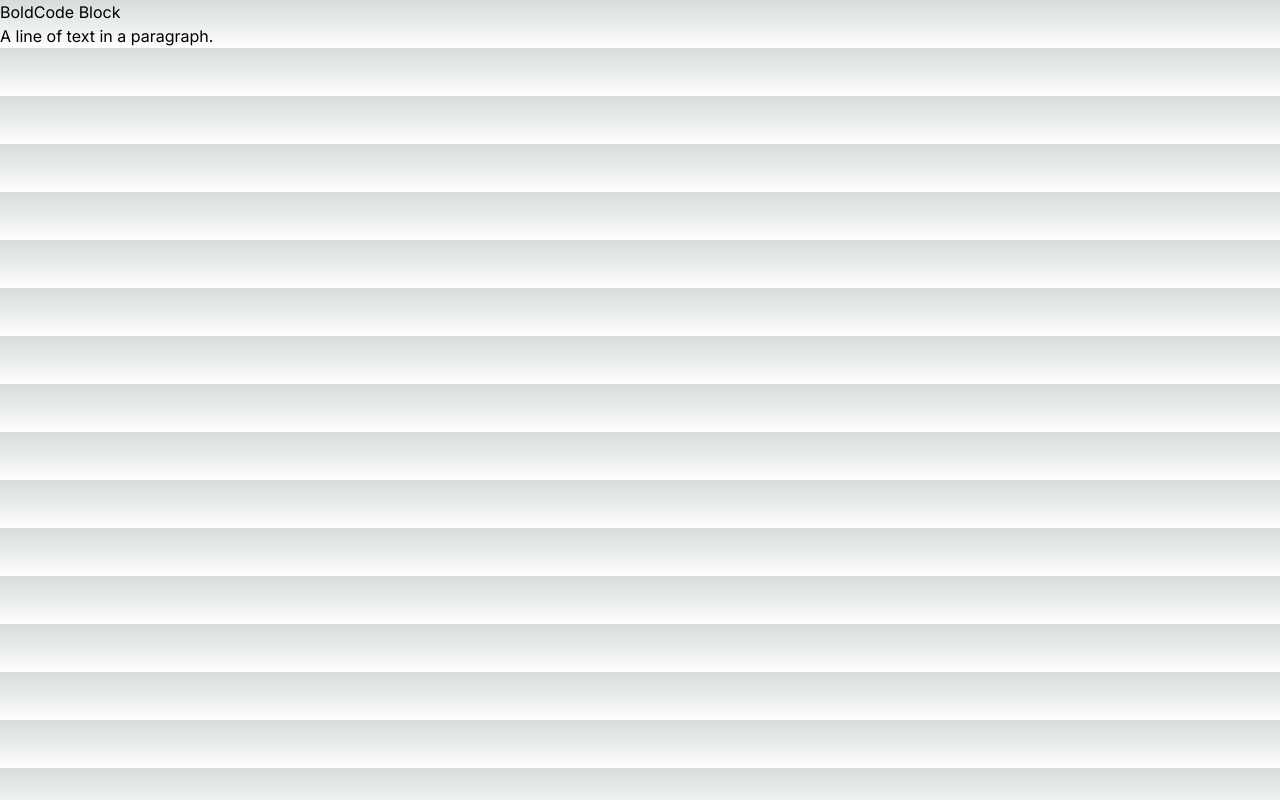
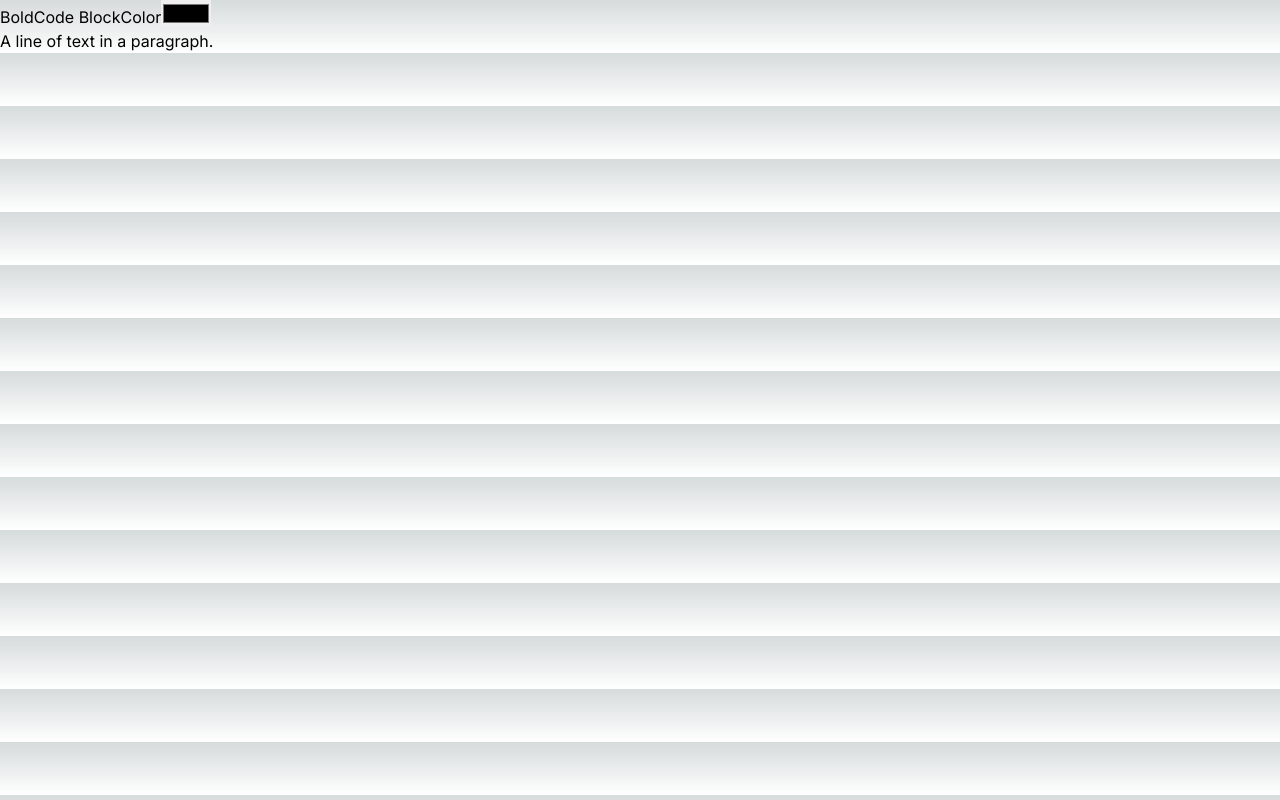
Before and after one commit to tanase-j-ww/slate-test, a Next.js app: page / in a window 1280 px wide. Built offline with nearby package versions, Linux system fonts and the light colour scheme.

Commit message:
✨enable to edit text color

```diff
--- a/src/app/page.tsx
+++ b/src/app/page.tsx
@@ -41,6 +41,8 @@ export type CustomElement = ParagraphElement | HeadingElement | CodeElement;
 export type FormattedText = {
   text: string;
   bold?: true;
+  color?: { color?: string; isActive: boolean };
+  // color?: string;
   type?: "paragraph" | "code" | "heading";
   children?: CustomText[];
 };
@@ -63,6 +65,7 @@ const initialValue: Descendant[] = [
 ];
 const Home = () => {
   const [editor] = useState(() => withReact(createEditor()));
+  const [color, setColor] = useState<string>("#ffffff");
 
   const renderElement = useCallback((props: RenderElementProps) => {
     switch (props.element.type) {
@@ -97,6 +100,25 @@ const Home = () => {
         >
           Code Block
         </button>
+        <button
+          onMouseDown={(event) => {
+            event.preventDefault();
+            CustomEditor.toggleColorMark(editor, color);
+          }}
+        >
+          Color
+        </button>
+        <input
+          type="color"
+          name="color"
+          id="color"
+          onChange={(event) => {
+            event.preventDefault();
+            const value = event.currentTarget.value;
+            if (value) CustomEditor.setColorValue(editor, value);
+            setColor(value);
+          }}
+        />
       </div>
       <Editable
         editor={editor}
@@ -144,7 +166,10 @@ const Leaf = (props: RenderLeafProps) => {
   return (
     <span
       {...props.attributes}
-      style={{ fontWeight: props.leaf.bold ? "bold" : "normal" }}
+      style={{
+        fontWeight: props.leaf.bold ? "bold" : "normal",
+        color: props.leaf.color?.isActive ? props.leaf.color.color : "",
+      }}
     >
       {props.children}
     </span>
@@ -158,11 +183,20 @@ const CustomEditor = {
     return marks ? marks.bold === true : false;
   },
 
+  isColorMarkActive(editor: CustomEditor) {
+    const marks = Editor.marks(editor);
+    return marks?.color?.isActive;
+  },
+  getCurrentColorValue(editor: CustomEditor) {
+    const marks = Editor.marks(editor);
+    console.log(marks, marks?.color);
+    return marks?.color?.color;
+  },
+
   isCodeBlockActive(editor: CustomEditor) {
     const match = Editor.nodes(editor, {
       match: (n) => n.type === "code",
     });
-    console.log(match);
     return !!match;
   },
 
@@ -173,6 +207,27 @@ const CustomEditor = {
     } else {
       Editor.addMark(editor, "bold", true);
     }
+  },
+
+  toggleColorMark(editor: CustomEditor, color: string) {
+    const isActive = CustomEditor.isColorMarkActive(editor);
+    if (isActive) {
+      Editor.addMark(editor, "color", {
+        isActive: !isActive,
+        color: color,
+      });
+    } else {
+      Editor.addMark(editor, "color", {
+        isActive: !isActive,
+        color: color,
+      });
+    }
+  },
+  setColorValue(editor: CustomEditor, value: string) {
+    Editor.addMark(editor, "color", {
+      isActive: true,
+      color: value,
+    });
   },
 
   toggleCodeBlock(editor: CustomEditor) {
```
